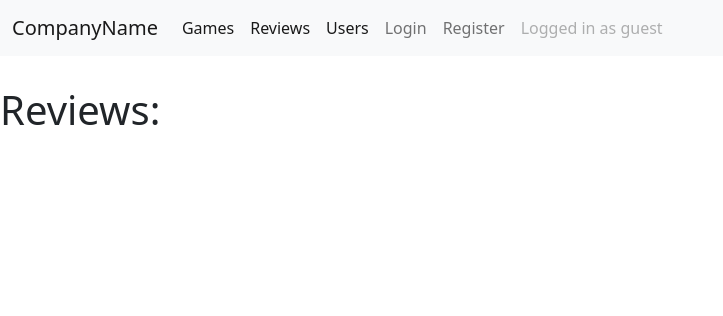
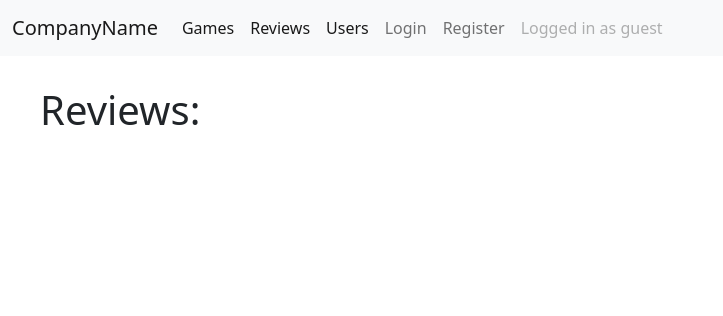
Before and after one commit to Krzys01k/BD2021-gamedb-neo4j, a Flask app: page /reviews in a window 1280 px wide. Shown: the top 316 px of the page, without its empty margins (0-723 px from the left). Run offline with Flask 2, Linux system fonts and the light colour scheme; data that the repository does not hold is empty.

Commit message:
uspójnienie wizualne

```diff
--- a/FlaskApp/Templates/reviews.html
+++ b/FlaskApp/Templates/reviews.html
@@ -1,7 +1,7 @@
 {%extends "base.html"%}
 
 {%block content%}
-<h1>Reviews:</h1>
+<h1 style="margin-left: 40px">Reviews:</h1>
 <div style="margin: 0 50px 50px 50px;" class="row row-cols-1 row-cols-md-3 g-4">
     {% for review in reviews %}
     <div class="col">
```
